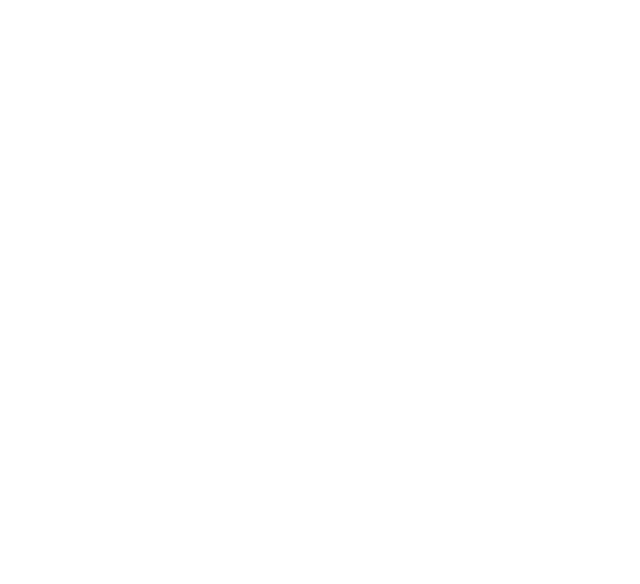
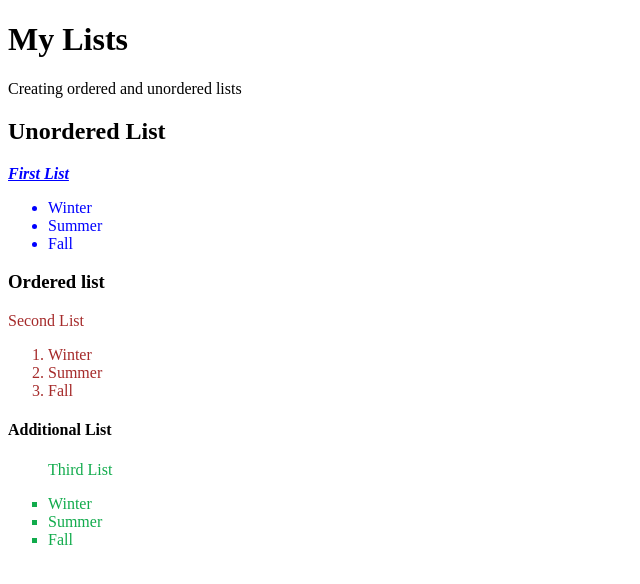
Before and after one commit to rwaaassi/Appleseeds-Projects, a plain HTML site: page 1.2.html in a window 1280 px wide. Shown: the whole page, without its empty margins (0-640 px from the left). Drawn offline with Linux system fonts and the light colour scheme.

Commit message:
added lists

```diff
--- a/1.2.html
+++ b/1.2.html
@@ -7,6 +7,31 @@
 </head>
 
 <body>
+    <h1>My Lists</h1>
+    <p>Creating ordered and unordered lists</p>
+<h2>Unordered List</h2>
+<p style="color:blue"><strong><u><em>First List</em></u></strong></p>
 
+<ul style="color:blue">
+    <li>Winter</li>
+    <li>Summer</li>
+    <li>Fall</li>
+</ul>
+<h3>Ordered list</h3>
+<p style="color:brown">Second List</p>
+<ol style="color:brown">
+    <li>Winter</li>
+    <li>Summer</li>
+    <li>Fall</li>
+    </ol>
+
+<h4>Additional List</h4>
+<ul style="list-style: square;  color:rgb(17, 171, 76);"   >
+    <p >Third List</p>
+    <li>Winter</li>
+    <li>Summer</li>
+    <li>Fall</li>
+</ul>
+</ol>
 </body>
 </html>
```
